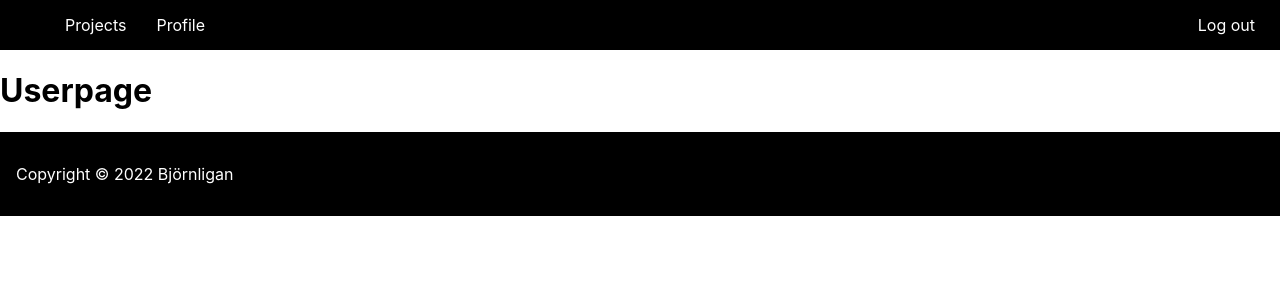
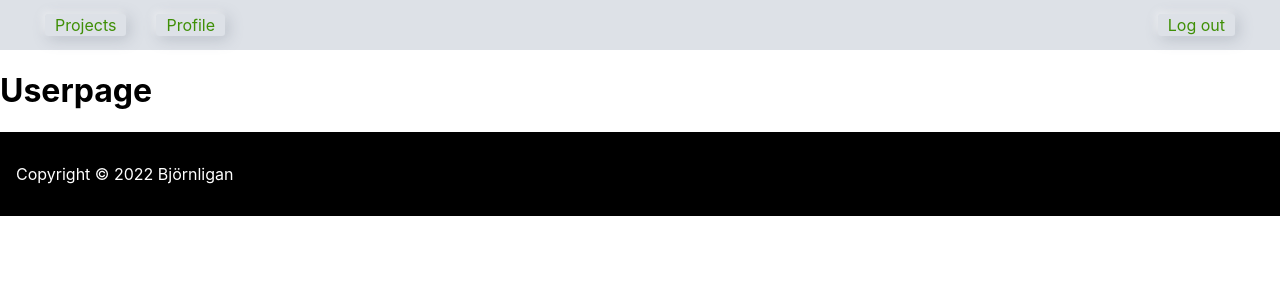
Before and after one commit to kiamelJ/bjornligan, a Next.js app: page /userpage in a window 1280 px wide. Shown: the top 300 px of the page. Built offline with nearby package versions, Linux system fonts and the light colour scheme.

Commit message:
css: implemented neumorphism

```diff
--- a/styles/Nav.module.css
+++ b/styles/Nav.module.css
@@ -1,8 +1,8 @@
 .nav {
   height: 50px;
   padding: 10px;
-  background: #000;
-  color: #fff;
+  background: #dde1e7;
+  color: rgb(63, 143, 6);
   display: flex;
   align-items: center;
   justify-content: flex-start;
@@ -14,11 +14,25 @@
   align-items: center;
   list-style: none;
   width: 100%;
+  padding: 20px;
 }
 
 .nav ul li a {
   margin: 5px 15px;
+  padding: 1px 10px;
+  border-radius: 3px;
+  box-shadow: -3px -3px 7px #ffffff73, 3px 3px 15px rgba(94, 104, 121, .288);
 }
+
+.nav ul li a:active {
+  box-shadow: inset -3px -3px 7px #ffffff73, inset 3px 3px 5px rgba(94, 104, 121, .288);
+}
+
+.nav ul li a:hover {
+  color: rgb(95, 189, 28);
+  /* text-shadow: 1px 1px 1px; */
+}
+
 .rightMargin {
   margin-right: auto;
 
```
